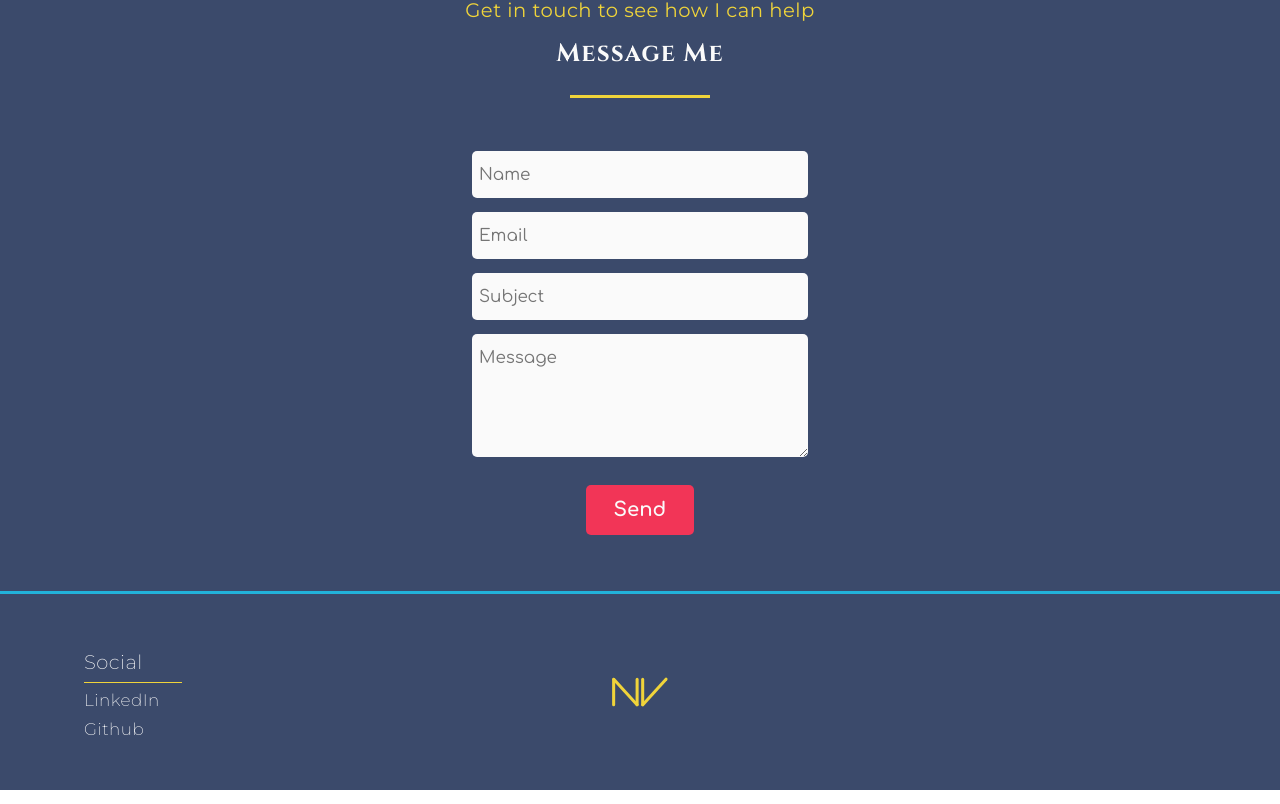
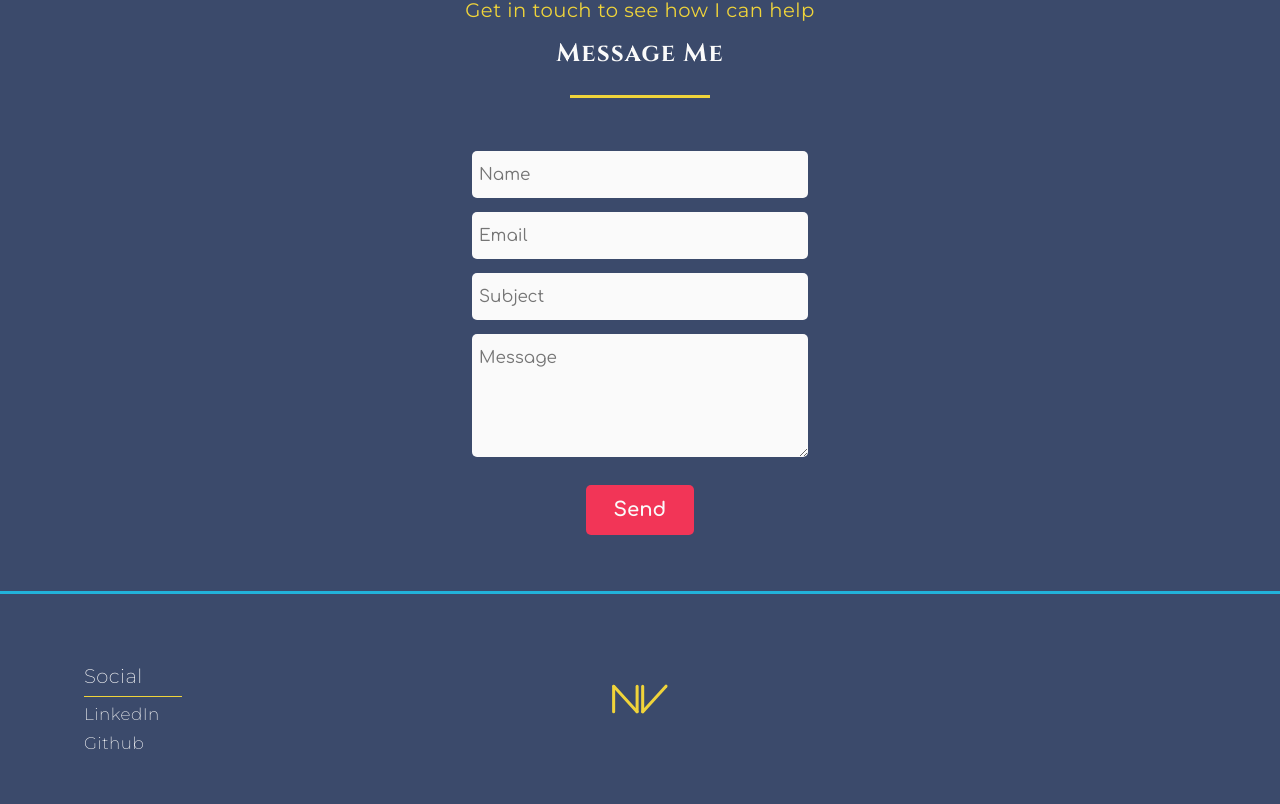
Before and after one commit to nvalline/portfolio-v5, a Next.js app: page / in a window 1280 px wide. Shown: the part 2842-3646 px from the top of the page. Built offline with nearby package versions, Linux system fonts and the light colour scheme.

Commit message:
adjusted social links styles

```diff
--- a/styles/Footer.module.scss
+++ b/styles/Footer.module.scss
@@ -16,14 +16,15 @@
 	}
 
 	.social {
-		margin-top: 1rem;
-		width: 7rem;
-		text-align: center;
+		display: flex;
+		flex-direction: column;
+		align-items: center;
+		margin-top: 2rem;
 		font-family: $content-font;
 
 		@include breakpoint-up(large) {
 			width: 50%;
-			text-align: left;
+			align-items: flex-start;
 		}
 
 		> h3 {
@@ -34,6 +35,7 @@
 		}
 
 		> hr {
+			width: 7rem;
 			height: 1px;
 			border: none;
 			background-color: $primary-yellow;
```
